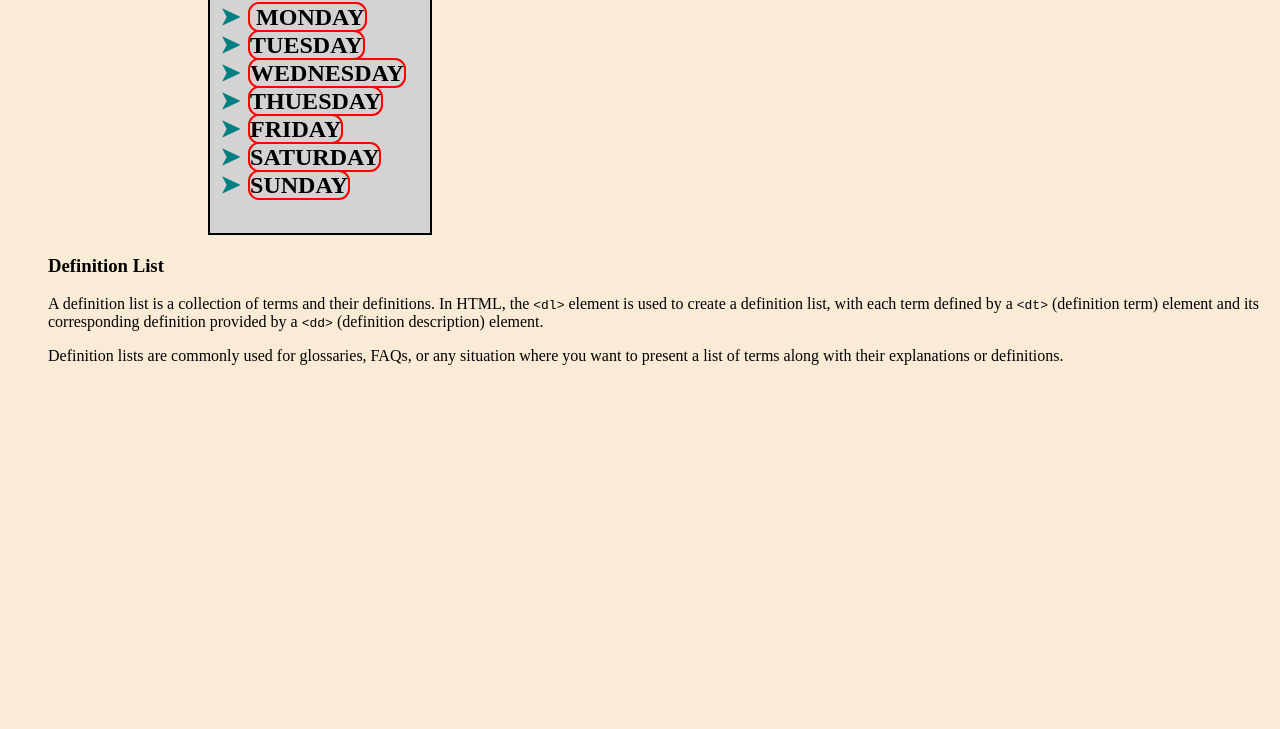
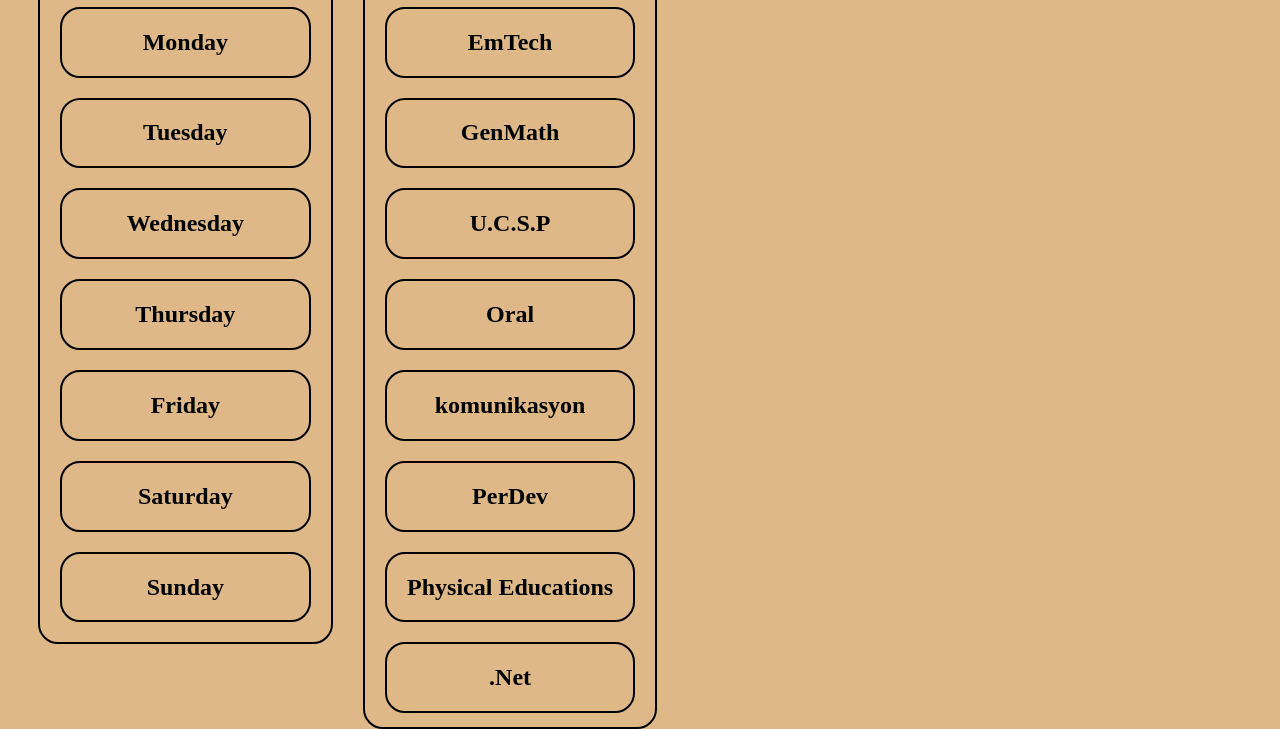
Before and after one commit to Franzeyy/Phases-of-Progress, a plain HTML site: page 2ndQuarterr/Listing/list.html in a window 1280 px wide. Shown: the part 155-884 px from the top of the page. Before the commit the page ends 800 px from the top, so only its background shows below. Drawn offline with Linux system fonts and the light colour scheme.

Commit message:
i made margin with css

```diff
--- a/2ndQuarterr/Listing/list.html
+++ b/2ndQuarterr/Listing/list.html
@@ -3,36 +3,85 @@
 <head>
     <meta charset="UTF-8">
     <meta name="viewport" content="width=device-width, initial-scale=1.0">
-    <title>List</title>
+    <title>Listing</title>
     <link rel="stylesheet" href="style.css">
 </head>
 <body>
-    <h1 style="text-align: center; color:gray;"> This Is List </h1>
-    <h3>7 Days Of Week</h3>
-    <h2 class="h2" spellcheck="true" style="border: 2px solid; padding: 10px; width: 200px; text-align: left; background-color: lightgray;">
-        <ul class="arrow">
-        <div class="first">
-        <li><span style="border: 2px solid red; border-radius: 11px;"> MONDAY</span></li>
-        <li><span style="border: 2px solid red; border-radius: 11px;">TUESDAY</span></li>
-        <li><span style="border: 2px solid red; border-radius: 11px;">WEDNESDAY</span></li>
-        <li><span style="border: 2px solid red; border-radius: 11px;">THUESDAY</span></li>
-        <li><span style="border: 2px solid red; border-radius: 11px;">FRIDAY</span></li>
-        <li><span style="border: 2px solid red; border-radius: 11px;">SATURDAY</span></li>
-        <li><span style="border: 2px solid red; border-radius: 11px;">SUNDAY</span></li>
-        </div>
-    </ul>
-    </h2>
-<div>
-    <dl>             </dl>
-    <dd>
-        <h3>Definition List</h3>
-        <p>A definition list is a collection of terms and their definitions. In HTML, the <code>&lt;dl&gt;</code> element is used to create a definition list, with each term defined by a <code>&lt;dt&gt;</code> (definition term) element and its corresponding definition provided by a <code>&lt;dd&gt;</code> (definition description) element.</p>
-        <p>Definition lists are commonly used for glossaries, FAQs, or any situation where you want to present a list of terms along with their explanations or definitions.</p>
+    <h1 style="text-align: center;">Listing example</h1>
+
+<div class="Perent">
+    <h1>ol - 7 Days of Week</h1>
+
+    <div class="children" id="Monday"> <li><h2>Monday</h2></li>
+
+    </div>
+
+    <div class="children" id="Tuesday"> <li><h2>Tuesday</h2></li>
+
+    </div>
+
+    <div class="children" id="Wednesday"> <li><h2>Wednesday</h2></li>
+
+    </div>
+
+    <div class="children" id="Thursday"> <li><h2>Thursday</h2></li>
+
+    </div>
+
+    <div class="children" id="Friday"> <li><h2>Friday</h2></li>
+
+    </div>
+
+    <div class="children" id="Saturday"> <li><h2>Saturday</h2></li>
+
+    </div>
+
+    <div class="children" id="Sunday"> <li><h2>Sunday</h2></li>
+
+    </div>
+
+</div>
+
+<div class="perent">
+    <h1>ul - Subject</h1>
+
+    <div class="children" id="Monday"> <li><h2>EmTech</h2></li>
+
+    </div>
+
+    <div class="children" id="Tuesday"> <li><h2>GenMath</h2></li>
+
+    </div>
+
+    <div class="children" id="Wednesday"> <li><h2>U.C.S.P</h2></li>
+
+    </div>
+
+    <div class="children" id="Thursday"> <li><h2>Oral</h2></li>
+
+    </div>
+
+    <div class="children" id="Friday"> <li><h2>komunikasyon</h2></li>
+
+    </div>
+
+    <div class="children" id="Saturday"> <li><h2>PerDev</h2></li>
+
+    </div>
+
+    <div class="children" id="Sunday"> <li><h2>Physical Educations</h2></li>
+
+    </div>
+
+    <div class="children" id="Sunday"> <li><h2>.Net</h2></li>
+
+    </div>
 
 
 
-    </dd>
 </div>
+
+
 
 </body>
 </html>
--- a/2ndQuarterr/Listing/style.css
+++ b/2ndQuarterr/Listing/style.css
@@ -1,29 +1,32 @@
 body {
-    background-color: antiquewhite;
-}
-
-.h2 {
-    position: relative;
-    margin-left: 200px;
+  background-color: burlywood;
 }
 
 
-.arrow {
-  list-style: none;
-  padding: 0;
-  margin-right: 0;
-
+.Perent {
+  width: 23%;
+  float: left;
+  margin-left: 30px;
+  text-align: center;
+  border-radius: 20px;
+  border: 2px solid black;
 }
 
-.arrow li::before {
-  content: "➤";  /* arrow symbol */
-  color: teal;
-  margin-right: 8px;
+.perent {
+  width: 23%;
+  float: left;
+  margin-left: 30px;
+  text-align: center;
+  border-radius: 20px;
+  border: 2px solid black;
+  height: 800px;
 }
 
+.children {
 
-.first {
-
-
-
+  border-radius: 20px;
+  text-align: center;
+  margin: 20px;
+  border: 2px solid black;
+  list-style: none;
 }
--- /dev/null
+++ b/2ndQuarterr/Margin/Margin.css
@@ -0,0 +1,108 @@
+body {
+    background-color: rgb(191, 245, 138) ;
+}
+
+.mama {
+    padding-left: 16%;
+}
+
+.Perent {
+    float: left;
+    border: 2px solid black;
+    height: 609px;
+    width: 600px;
+    margin: 20px;
+    border-radius: 20px;
+    box-shadow: black 2px 2px 18px 2px;
+
+}
+
+.Children {
+    float: left;
+    border: 2px solid black;
+    height: 199px;
+    width: 196px;
+
+}
+
+#box1 {
+    background-color: #FF0033;
+    border-top-left-radius: 19px;
+
+}
+
+#box2 {
+    background-color: #FF3333;
+
+}
+
+#box3 {
+    background-color: #FF6633;
+    border-top-right-radius: 19px;
+
+}
+
+#box4 {
+    background-color: #FF9933;
+
+}
+
+#box5 {
+    background-color: #FFCC33;
+    width: 160px;
+    margin-left: 36px;
+
+}
+
+#box6 {
+    background-color: #FFFF33;
+
+}
+
+#box7 {
+    background-color: #CCFF33;
+    border-bottom-left-radius: 19px;
+
+}
+
+#box8 {
+    background-color: #99FF33;
+
+}
+
+#box9 {
+    background-color: #66FF33 ;
+    border-bottom-right-radius: 19px;
+
+}
+
+
+#MarginLeft {
+    background-color: #FFCC33;
+    width: 160px;
+    margin-left: 36px;
+
+}
+
+#MarginRight {
+    background-color: #FFCC33;
+    width: 160px;
+    margin-right: 36px;
+
+}
+
+
+#MarginTop {
+    background-color: #FFCC33;
+    height: 163px;
+    margin-top: 36px;
+
+}
+
+
+#MarginBottom {
+    background-color: #FFCC33;
+    height: 163px;
+    margin-bottom: 36px;
+
+}
```
Also changed, not shown: 2ndQuarterr/Margin/Margin.html (added, +177 -0 lines).
